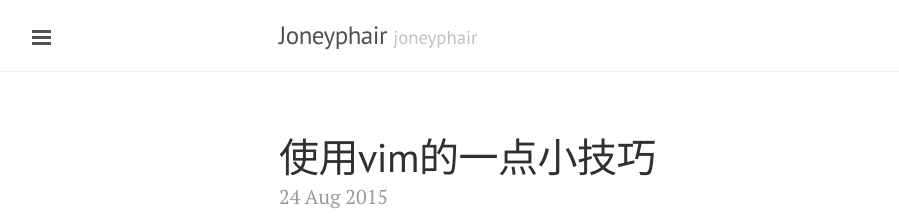
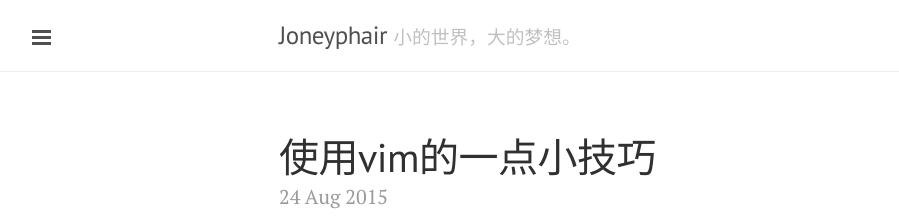
Before and after one commit to joneyphair/joneyphair.github.io, a Jekyll site: the page built from index.html, in a window 1280 px wide and 900 px high. Shown: the top 218 px of the window, without its empty margins (1-900 px from the left). Built offline with Jekyll 4.4.1, drawn with Linux system fonts in a browser that asks for light colours; Markdown is read by kramdown in place of the engine named in the settings; the list of posts is cut into pages by our own code.

Commit message:
修改配置文件

```diff
--- a/_config.yml
+++ b/_config.yml
@@ -7,7 +7,7 @@ permalink:        pretty
 
 # Setup
 title:            Joneyphair
-tagline:          'joneyphair'
+tagline:          '小的世界，大的梦想。'
 description:      'A reserved <a href="https://joneyphair.github.io" target="_blank">joneyphair</a> theme that places the utmost gravity on content with a hidden drawer. Made by <a href="https://twitter.com/mdo" target="_blank">@mdo</a>.'
 url:              http://joneyphair.github.io
 
```
